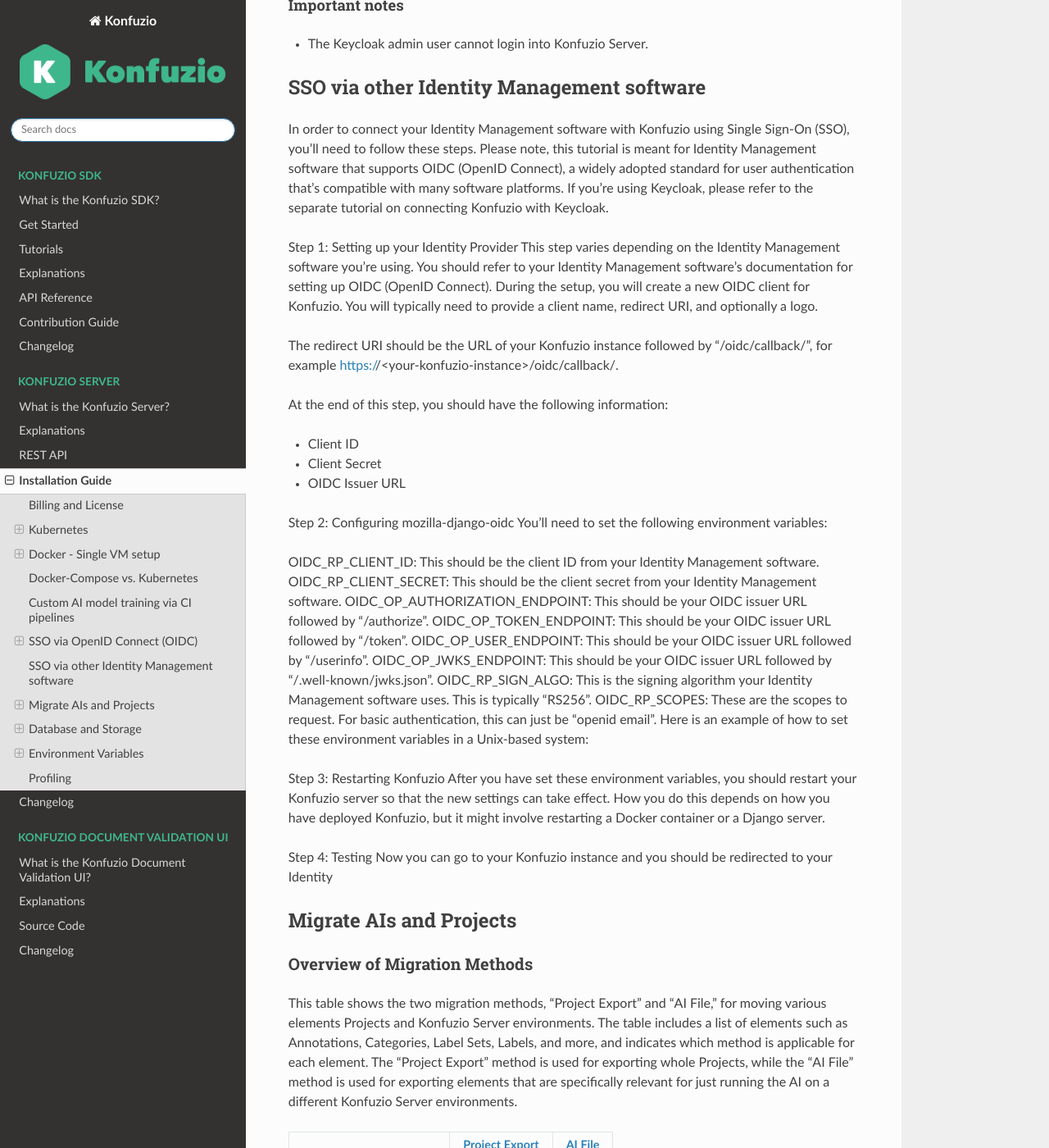
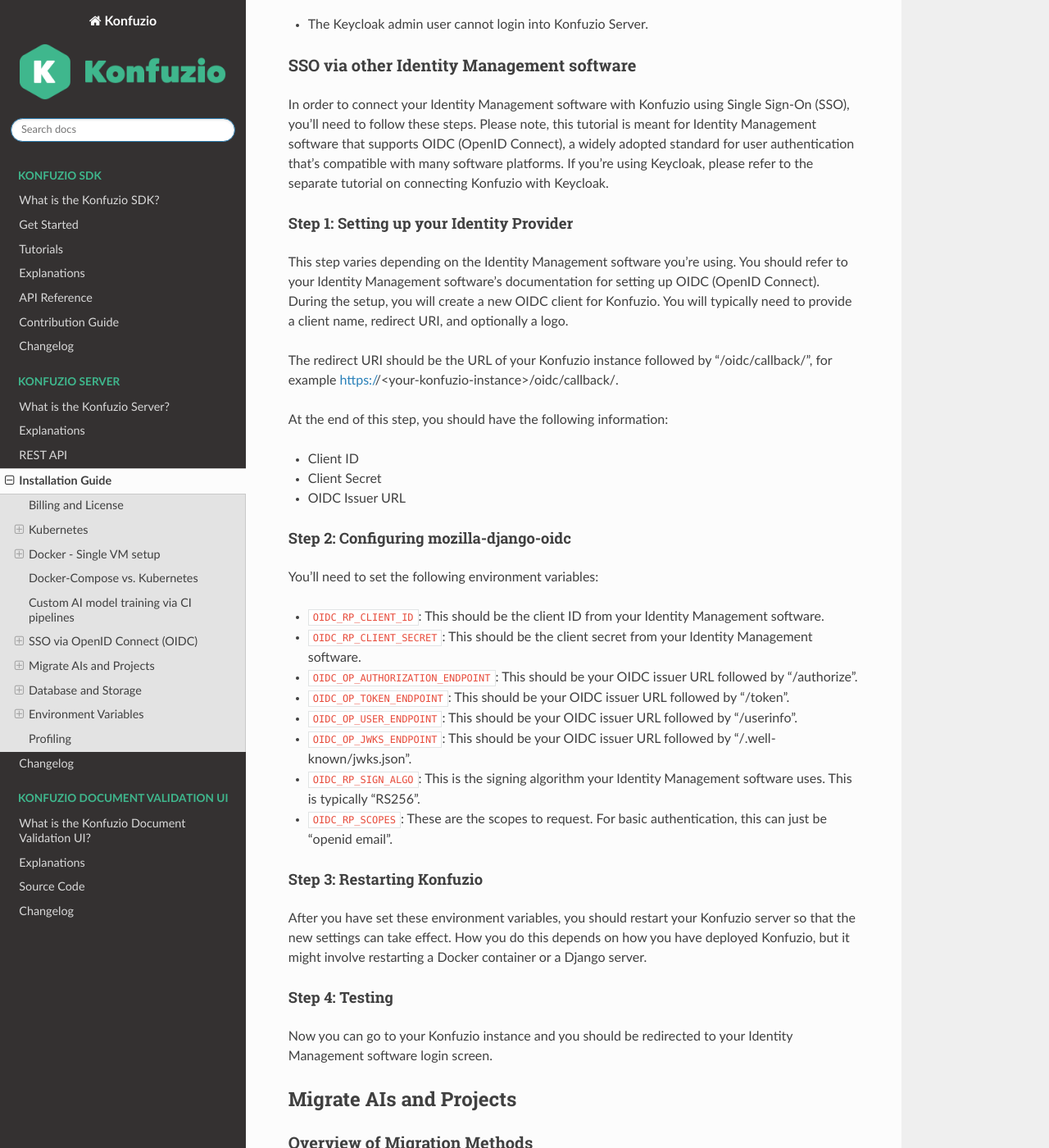
Before and after one commit to konfuzio-ai/konfuzio-sdk, a Sphinx documentation site: the page built from docs/web/on_premises.md, in a window 1280 px wide and 1400 px high, scrolled down 18793 px. Shown: the whole window at 82% size. Built offline with Sphinx 7.4.7 and the Read the Docs theme 2.0.0, drawn with Linux system fonts in a browser that asks for light colours; pages that are not in the unit, such as notebooks, are missing from menus; a script that is not in the unit is left out; some of the changed text lies outside the part shown.

Commit message:
Add OIDC description.

```diff
--- a/docs/web/on_premises.md
+++ b/docs/web/on_premises.md
@@ -648,9 +648,10 @@
 
 ## SSO via OpenID Connect (OIDC)
 
-Konfuzio utilizes OpenID Connect (OIDC) for identity verification, implementing this through Mozilla's Django OIDC.
-OIDC is a well-established layer built atop the OAuth 2.0 protocol, enabling client applications to confirm the identity of end users. This confirmation is based on the authentication process executed by an authorization server.
-Numerous Identity Providers (IdP) exist that support the OIDC protocol, thus enabling the implementation of Single Sign-On (SSO) within your application. A commonly chosen provider is Keycloak. In the subsequent section, you will find a tutorial on how to use Keycloak with OIDC.
+Konfuzio utilizes OpenID Connect (OIDC) for identity verification, implementing this through [Mozilla's Django OIDC](https://github.com/mozilla/mozilla-django-oidc).
+OIDC is a well-established layer built atop the OAuth 2.0 protocol, enabling client applications to confirm the identity of end users.
+Numerous Identity Providers (IdP) exist that support the OIDC protocol, thus enabling the implementation of Single Sign-On (SSO) within your application.
+A commonly chosen provider is [Keycloak](https://www.keycloak.org/). In the subsequent section, you will find a tutorial on how to use Keycloak with OIDC.
 
 ### SSO Keycloak Integration
 
@@ -696,11 +697,10 @@
 
 - The Keycloak admin user cannot login into Konfuzio Server.
 
-
-## SSO via other Identity Management software
+### SSO via other Identity Management software
 In order to connect your Identity Management software with Konfuzio using Single Sign-On (SSO), you'll need to follow these steps. Please note, this tutorial is meant for Identity Management software that supports OIDC (OpenID Connect), a widely adopted standard for user authentication that's compatible with many software platforms. If you're using Keycloak, please refer to the separate tutorial on connecting Konfuzio with Keycloak.
 
-Step 1: Setting up your Identity Provider
+#### Step 1: Setting up your Identity Provider
 This step varies depending on the Identity Management software you're using. You should refer to your Identity Management software's documentation for setting up OIDC (OpenID Connect). During the setup, you will create a new OIDC client for Konfuzio. You will typically need to provide a client name, redirect URI, and optionally a logo.
 
 The redirect URI should be the URL of your Konfuzio instance followed by "/oidc/callback/", for example https://<your-konfuzio-instance>/oidc/callback/.
@@ -711,24 +711,25 @@
 - Client Secret
 - OIDC Issuer URL
 
-Step 2: Configuring mozilla-django-oidc
+#### Step 2: Configuring mozilla-django-oidc
 You'll need to set the following environment variables:
 
-OIDC_RP_CLIENT_ID: This should be the client ID from your Identity Management software.
-OIDC_RP_CLIENT_SECRET: This should be the client secret from your Identity Management software.
-OIDC_OP_AUTHORIZATION_ENDPOINT: This should be your OIDC issuer URL followed by "/authorize".
-OIDC_OP_TOKEN_ENDPOINT: This should be your OIDC issuer URL followed by "/token".
-OIDC_OP_USER_ENDPOINT: This should be your OIDC issuer URL followed by "/userinfo".
-OIDC_OP_JWKS_ENDPOINT: This should be your OIDC issuer URL followed by "/.well-known/jwks.json".
-OIDC_RP_SIGN_ALGO: This is the signing algorithm your Identity Management software uses. This is typically "RS256".
-OIDC_RP_SCOPES: These are the scopes to request. For basic authentication, this can just be "openid email".
-Here is an example of how to set these environment variables in a Unix-based system:
-
-Step 3: Restarting Konfuzio
+- `OIDC_RP_CLIENT_ID`: This should be the client ID from your Identity Management software.
+- `OIDC_RP_CLIENT_SECRET`: This should be the client secret from your Identity Management software.
+- `OIDC_OP_AUTHORIZATION_ENDPOINT`: This should be your OIDC issuer URL followed by "/authorize".
+- `OIDC_OP_TOKEN_ENDPOINT`: This should be your OIDC issuer URL followed by "/token".
+- `OIDC_OP_USER_ENDPOINT`: This should be your OIDC issuer URL followed by "/userinfo".
+- `OIDC_OP_JWKS_ENDPOINT`: This should be your OIDC issuer URL followed by "/.well-known/jwks.json".
+- `OIDC_RP_SIGN_ALGO`: This is the signing algorithm your Identity Management software uses. This is typically "RS256".
+- `OIDC_RP_SCOPES`: These are the scopes to request. For basic authentication, this can just be "openid email".
+
+
+#### Step 3: Restarting Konfuzio
 After you have set these environment variables, you should restart your Konfuzio server so that the new settings can take effect. How you do this depends on how you have deployed Konfuzio, but it might involve restarting a Docker container or a Django server.
 
-Step 4: Testing
-Now you can go to your Konfuzio instance and you should be redirected to your Identity
+#### Step 4: Testing
+
+Now you can go to your Konfuzio instance and you should be redirected to your Identity Management software login screen.
 
 ## Migrate AIs and Projects
 
```
